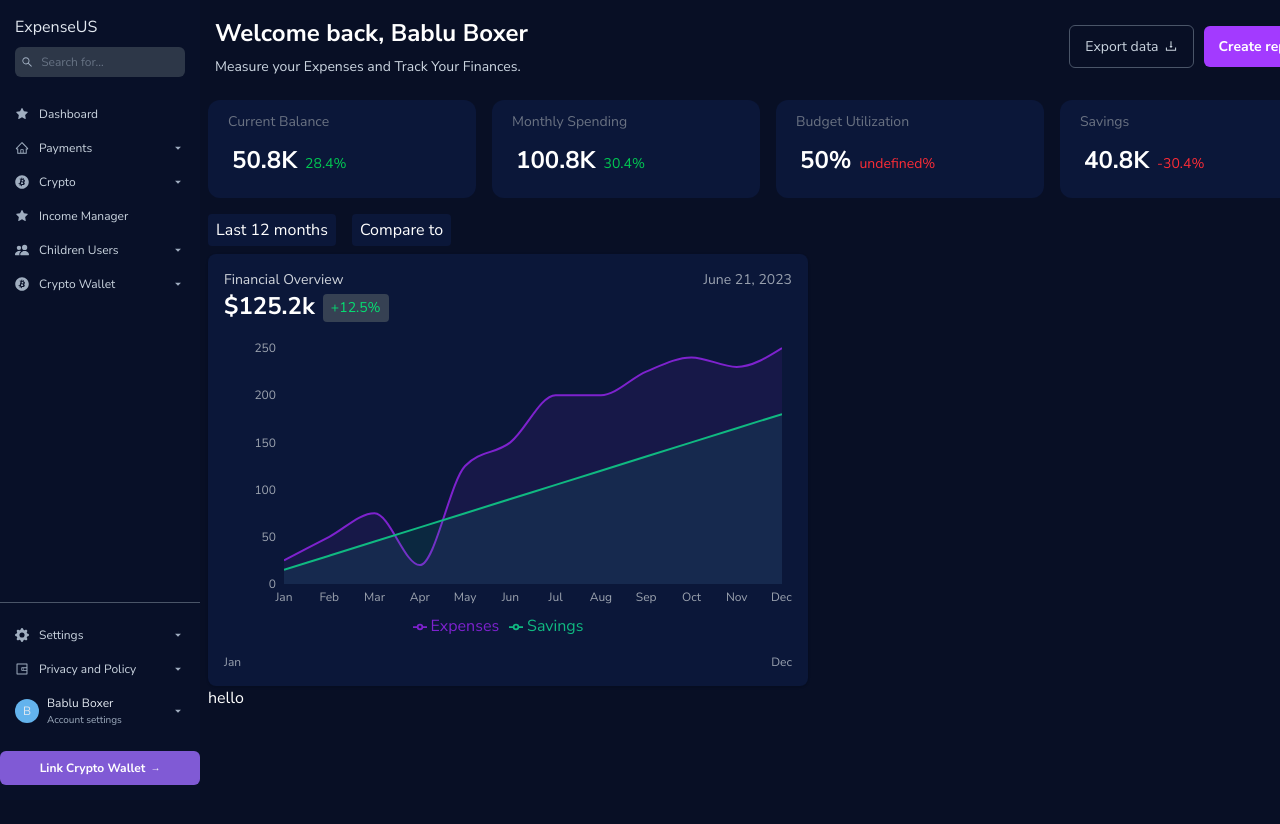
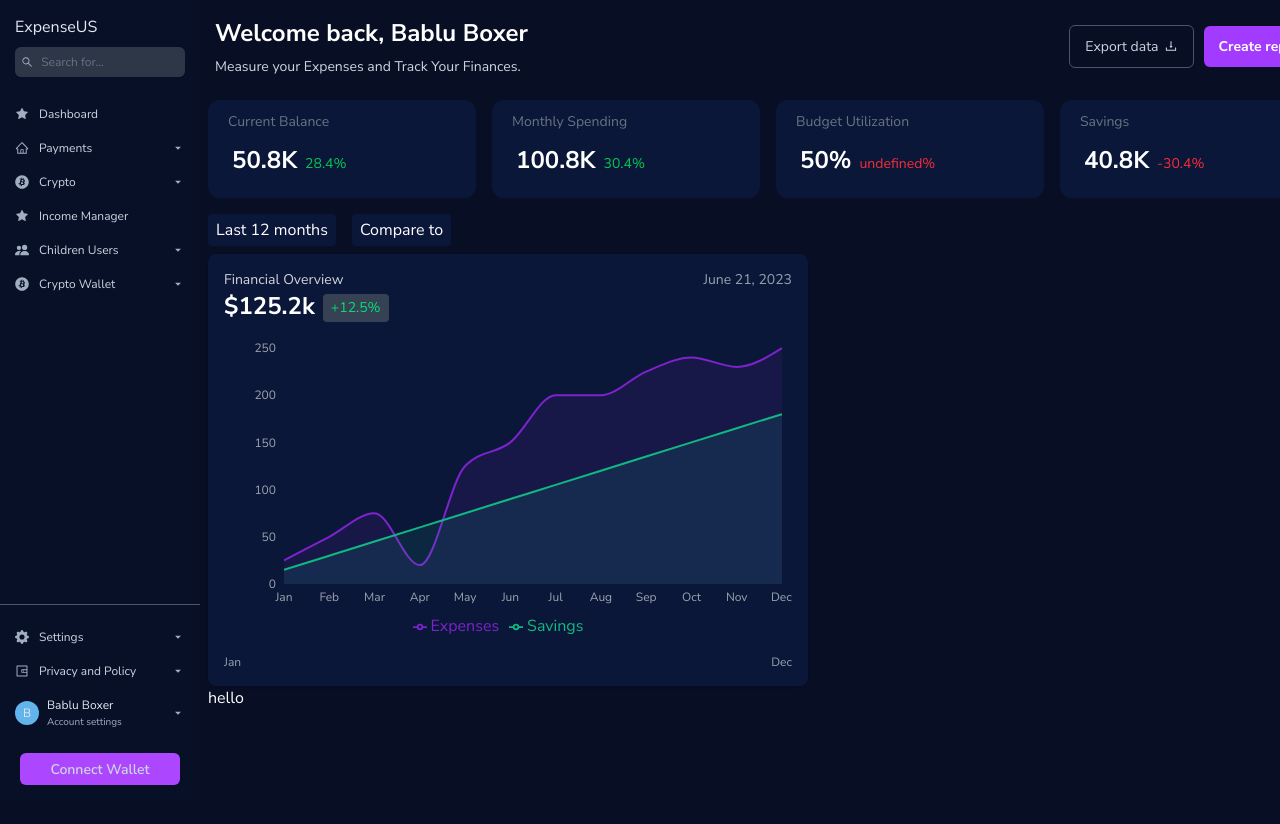
Before and after one commit to CODEKRUNCH/ExpenseUS, a React (Vite) app in the folder Frontend/: page / in a window 1280 px wide. Shown: the top 824 px of the page. Built offline with nearby package versions, Linux system fonts and the light colour scheme.

Commit message:
Wallet Fix

```diff
--- a/Frontend/src/Components/connectwallet.jsx
+++ b/Frontend/src/Components/connectwallet.jsx
@@ -11,17 +11,19 @@ function ConnectWallet () {
                 // requestion accounts
                 const accounts = await window.ethereum.request({ method: "eth_requestAccounts"});
                 setWalletAddress(accounts[0]);
-            } catch (err) {
+            }
+            catch (err) {
                 console.log("Connection Error:", err);
             }
-        } else {
+        }
+        else {
             alert("Please Install Metamask!");
         }
     };
 
     return (
         <button onClick={connectWallet}
-        className="bg-blue-600  rounded-lg border border-gray-600 font-lightbold text-white p-2 m-[-16px] hover:bg-blue-500 hover:cursor-pointer "
+        className="rounded-md ml-5 w-40 h-8 hover:cursor-pointer bg-purple-500 font-semibold text-[14px]"
         disabled= {!!walletAddress}>
 
       {walletAddress ? `Connected: ${walletAddress.slice(0, 6)}...` : "Connect Wallet"}
--- a/Frontend/src/Components/sideBar.jsx
+++ b/Frontend/src/Components/sideBar.jsx
@@ -3,6 +3,7 @@ import { AiOutlineSearch, AiFillStar, AiOutlineHome, AiOutlineWallet } from 'rea
 import { BsPeopleFill, BsGearFill } from 'react-icons/bs';
 import { FaBitcoin } from 'react-icons/fa';
 import { MdArrowDropDown, MdArrowDropUp, MdClose } from 'react-icons/md';
+import ConnectWallet from './connectwallet';
 
 const Sidebar = ({ onClose }) => {
   const [paymentsOpen, setPaymentsOpen] = useState(false);
@@ -161,24 +162,9 @@ const Sidebar = ({ onClose }) => {
             <MdArrowDropDown style={arrowIconStyle} />
           </div>
         </div>
-        <button
-          style={{
-            backgroundColor: '#805AD5',
-            color: '#FFFFFF',
-            padding: '8px 15px',
-            borderRadius: '6px',
-            border: 'none',
-            width: '100%',
-            cursor: 'pointer',
-            display: 'flex',
-            justifyContent: 'center',
-            alignItems: 'center',
-            fontWeight: 'bold',
-            fontSize: '12px',
-          }}
-        >
-          Link Crypto Wallet <span style={{ marginLeft: '5px', fontSize: '10px' }}>→</span>
-        </button>
+        <ConnectWallet >
+          Connect Wallet
+        </ConnectWallet>
       </div>
     </div>
   );
```
Also changed, not shown: 1 other file (tests, documents, lock files or other folders).
